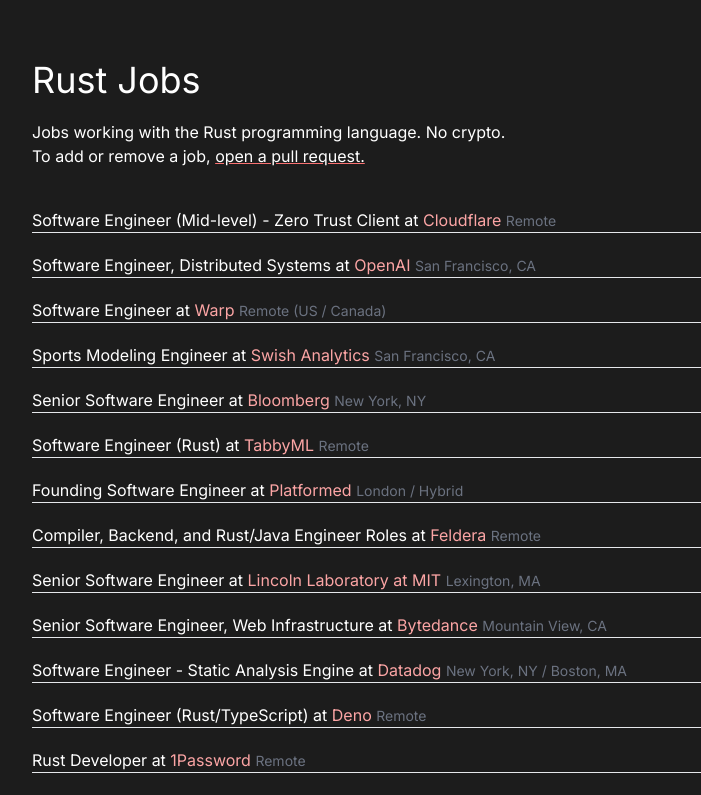
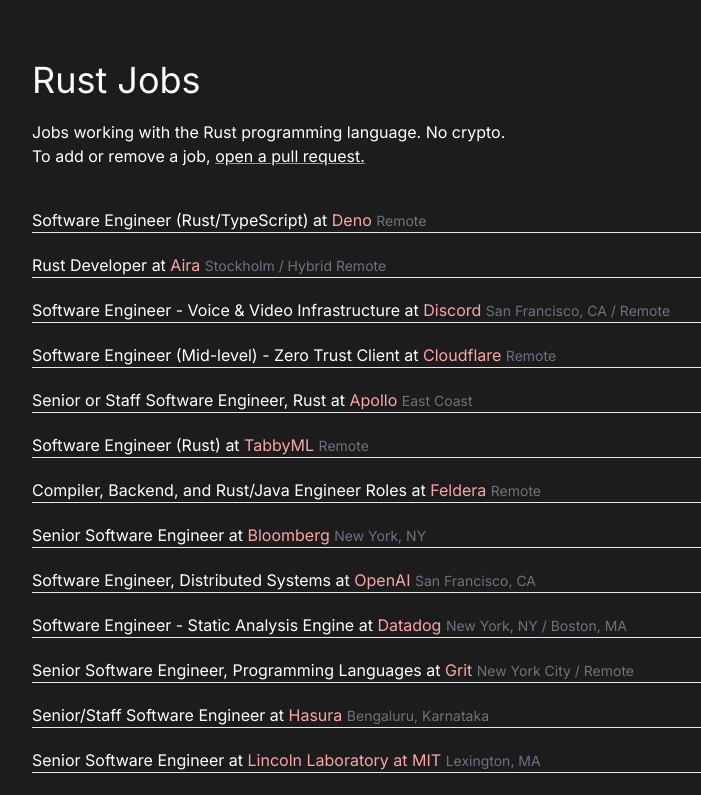
Before and after one commit to NicholasLYang/rustjobs.fyi, a Next.js app: page / in a window 1280 px wide. Shown: the top 795 px of the page, without its empty margins (272-973 px from the left). Built offline with nearby package versions, Linux system fonts and the light colour scheme.

Commit message:
feat: add grit job posting

```diff
--- a/app/page.tsx
+++ b/app/page.tsx
@@ -139,6 +139,12 @@
     location: "Mountain View, CA",
     url: "https://careers.tiktok.com/position/7193184881110829372/detail",
   },
+  {
+    title: "Senior Software Engineer, Programming Languages",
+    company: "Grit",
+    location: "New York City / Remote",
+    url: "https://getgrit.notion.site/PL-Compiler-Engineer-Grit-a251c6a793574c2db6d005d09e59e25b"
+  }
 ];
 
 function shuffle<T>(oldArray: T[]) {
```
